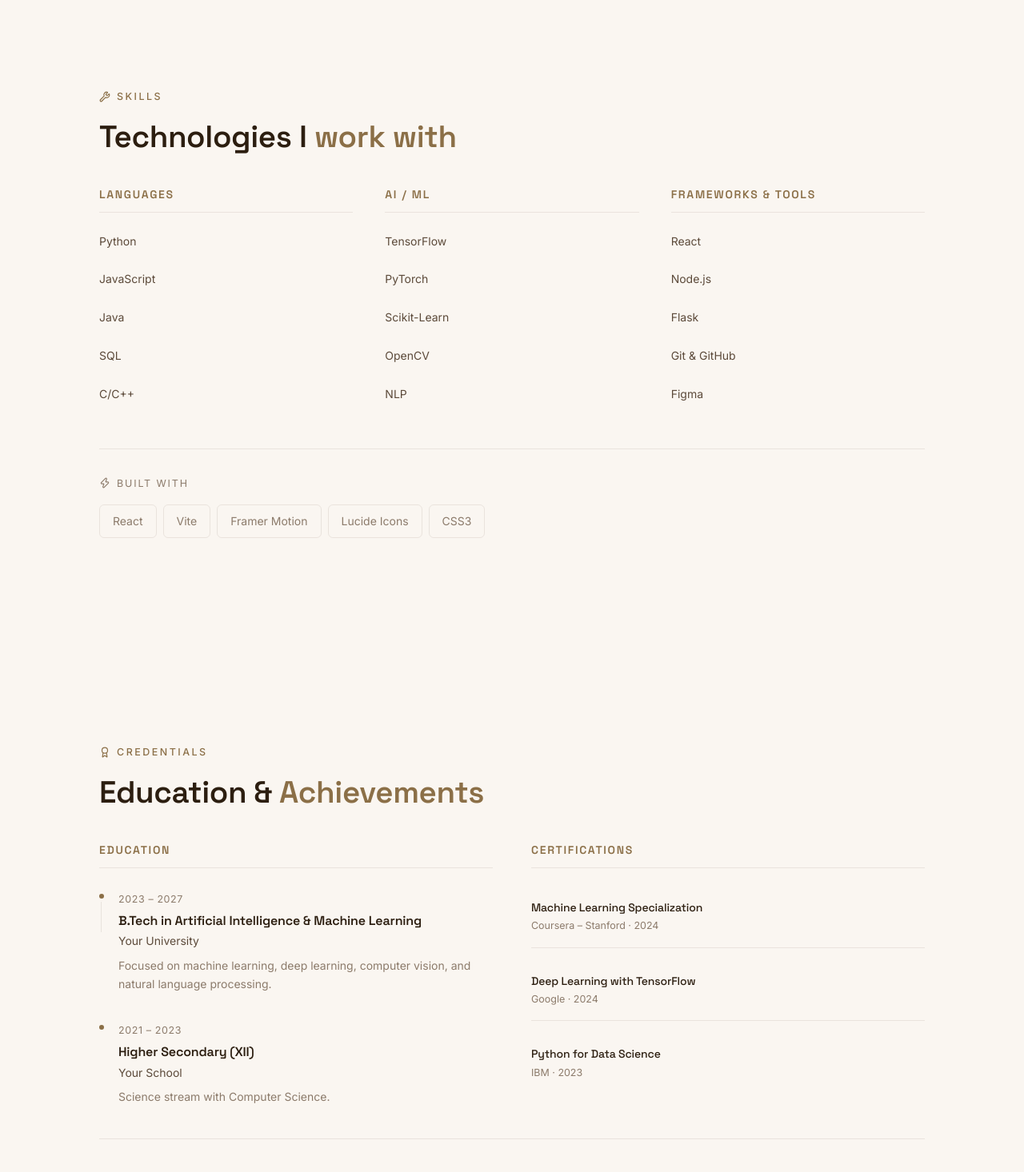
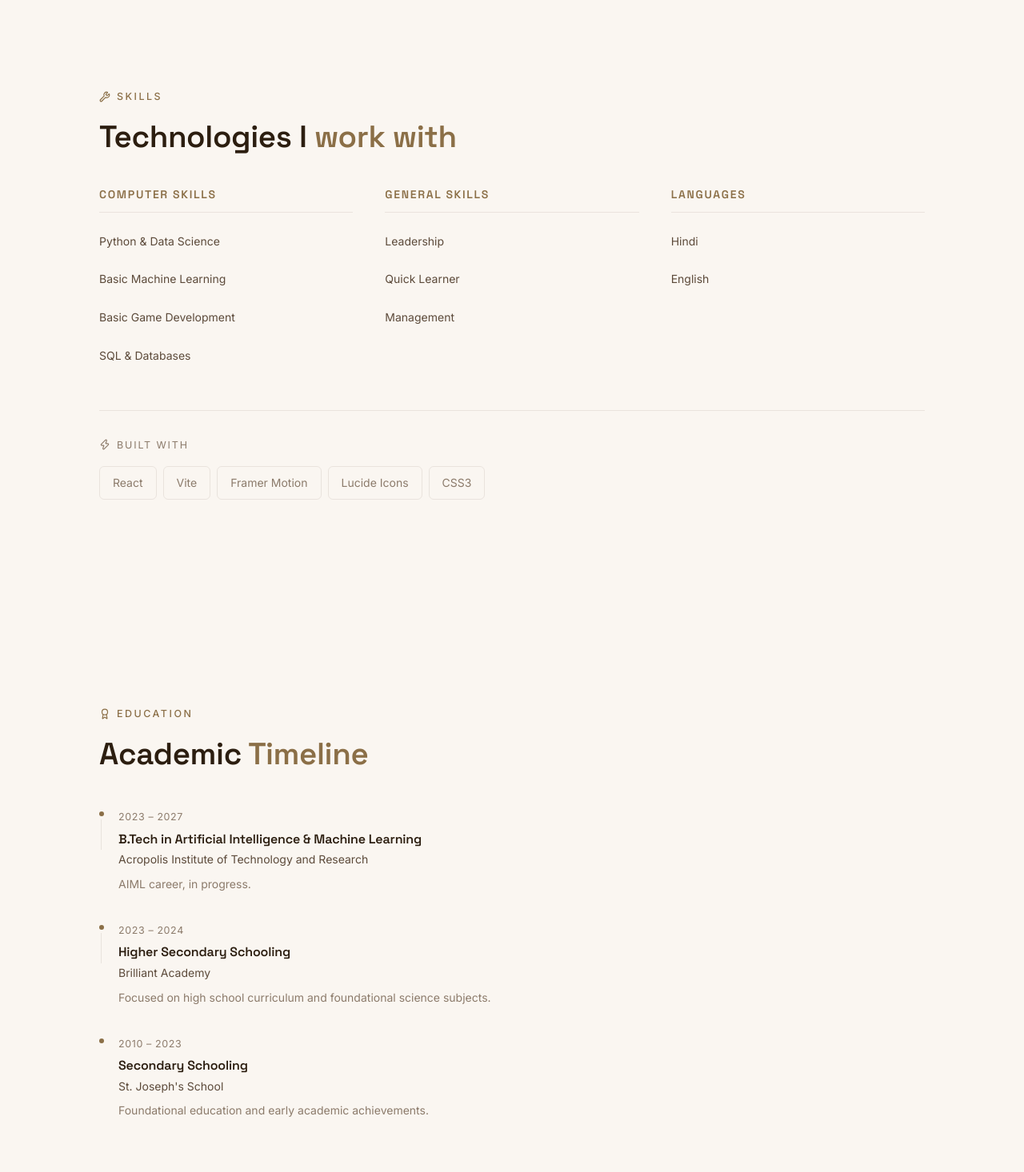
Before and after one commit to SHREYA404-max/protfolio-shreya-patil, a React (Vite) app: page / in a window 1280 px wide. Shown: the part 1330-2796 px from the top of the page at 80% size. Built offline with nearby package versions, Linux system fonts and the light colour scheme.

Commit message:
Configure resume PDF download and update education details

```diff
--- a/src/components/Credentials.css
+++ b/src/components/Credentials.css
@@ -1,7 +1,5 @@
-.credentials__layout {
-  display: grid;
-  grid-template-columns: 1fr 1fr;
-  gap: var(--space-12);
+.credentials__layout-single {
+  max-width: 680px;
   margin-top: var(--space-10);
 }
 
--- a/src/components/Credentials.jsx
+++ b/src/components/Credentials.jsx
@@ -12,18 +12,16 @@ export default function Credentials() {
     <SectionWrapper id="credentials">
       <motion.div variants={variants} className="section-label">
         <Award size={14} />
-        Credentials
+        Education
       </motion.div>
 
       <motion.h2 variants={variants} className="section-title">
-        Education & <em>Achievements</em>
+        Academic <em>Timeline</em>
       </motion.h2>
 
-      <div className="credentials__layout">
+      <div className="credentials__layout-single">
         {/* Education */}
         <motion.div variants={variants} className="credentials__group">
-          <h3 className="credentials__group-title">Education</h3>
-
           <div className="credentials__timeline">
             {educationData.map((item, index) => (
               <motion.div
@@ -42,55 +40,7 @@ export default function Credentials() {
             ))}
           </div>
         </motion.div>
-
-        {/* Certifications */}
-        <motion.div variants={variants} className="credentials__group">
-          <h3 className="credentials__group-title">Certifications</h3>
-
-          <div className="credentials__certs">
-            {certificationsData.map((cert, index) => (
-              <motion.div
-                key={index}
-                className="credentials__cert"
-                variants={variants}
-              >
-                <div className="credentials__cert-info">
-                  <h4>{cert.name}</h4>
-                  <p>{cert.issuer} · {cert.year}</p>
-                </div>
-                {cert.verifyLink && cert.verifyLink !== '#' && (
-                  <a
-                    href={cert.verifyLink}
-                    target="_blank"
-                    rel="noopener noreferrer"
-                    className="credentials__cert-link"
-                    aria-label={`Verify ${cert.name}`}
-                  >
-                    <ExternalLink size={14} />
-                  </a>
-                )}
-              </motion.div>
-            ))}
-          </div>
-        </motion.div>
       </div>
-
-      {/* Achievements */}
-      <motion.div variants={variants} className="credentials__achievements">
-        <h3 className="credentials__group-title">Achievements</h3>
-        <div className="credentials__achievements-list">
-          {achievementsData.map((achievement, index) => (
-            <motion.div
-              key={index}
-              className="credentials__achievement"
-              variants={variants}
-            >
-              <span className="credentials__achievement-bullet" />
-              <span>{achievement.text}</span>
-            </motion.div>
-          ))}
-        </div>
-      </motion.div>
     </SectionWrapper>
   );
 }
--- a/src/data/content.js
+++ b/src/data/content.js
@@ -28,8 +28,8 @@ export const personalInfo = {
   name: 'Shreya Patil',
   title: 'AIML Student',
   tagline: 'Building intelligent solutions at the intersection of AI, Machine Learning & Software Engineering.',
-  email: 'shreya.patil@example.com',
-  github: 'https://github.com/shreyapatil',
+  email: 'shreyapatil4871@gmail.com',
+  github: 'https://github.com/SHREYA404-max',
   linkedin: 'https://linkedin.com/in/shreyapatil',
   resumeUrl: '/resume.pdf',
 };
@@ -42,33 +42,27 @@ export const aboutData = {
 // ---------- Skills ----------
 export const skillsData = [
   {
-    category: 'Languages',
+    category: 'Computer Skills',
     skills: [
-      { name: 'Python', icon: Code2 },
-      { name: 'JavaScript', icon: Terminal },
-      { name: 'Java', icon: Code2 },
-      { name: 'SQL', icon: Database },
-      { name: 'C/C++', icon: Code2 },
+      { name: 'Python & Data Science', icon: Code2 },
+      { name: 'Basic Machine Learning', icon: Brain },
+      { name: 'Basic Game Development', icon: Cpu },
+      { name: 'SQL & Databases', icon: Database },
     ],
   },
   {
-    category: 'AI / ML',
+    category: 'General Skills',
     skills: [
-      { name: 'TensorFlow', icon: Brain },
-      { name: 'PyTorch', icon: Cpu },
-      { name: 'Scikit-Learn', icon: BarChart3 },
-      { name: 'OpenCV', icon: Sparkles },
-      { name: 'NLP', icon: Brain },
+      { name: 'Leadership', icon: Award },
+      { name: 'Quick Learner', icon: Sparkles },
+      { name: 'Management', icon: Trophy },
     ],
   },
   {
-    category: 'Frameworks & Tools',
+    category: 'Languages',
     skills: [
-      { name: 'React', icon: Layers },
-      { name: 'Node.js', icon: Globe },
-      { name: 'Flask', icon: Box },
-      { name: 'Git & GitHub', icon: GitBranch },
-      { name: 'Figma', icon: Palette },
+      { name: 'Hindi', icon: Globe },
+      { name: 'English', icon: Globe },
     ],
   },
 ];
@@ -86,15 +80,21 @@ export const techStackData = [
 export const educationData = [
   {
     degree: 'B.Tech in Artificial Intelligence & Machine Learning',
-    institution: 'Your University',
+    institution: 'Acropolis Institute of Technology and Research',
     year: '2023 – 2027',
-    description: 'Focused on machine learning, deep learning, computer vision, and natural language processing.',
+    description: 'AIML career, in progress.',
   },
   {
-    degree: 'Higher Secondary (XII)',
-    institution: 'Your School',
-    year: '2021 – 2023',
-    description: 'Science stream with Computer Science.',
+    degree: 'Higher Secondary Schooling',
+    institution: 'Brilliant Academy',
+    year: '2023 – 2024',
+    description: 'Focused on high school curriculum and foundational science subjects.',
+  },
+  {
+    degree: 'Secondary Schooling',
+    institution: 'St. Joseph\'s School',
+    year: '2010 – 2023',
+    description: 'Foundational education and early academic achievements.',
   },
 ];
 
@@ -133,6 +133,6 @@ export const navLinks = [
   { label: 'Home', href: '#home' },
   { label: 'About', href: '#about' },
   { label: 'Skills', href: '#skills' },
-  { label: 'Credentials', href: '#credentials' },
+  { label: 'Education', href: '#credentials' },
   { label: 'Contact', href: '#contact' },
 ];
```
Also changed, not shown: 1 other file (tests, documents, lock files or other folders).
